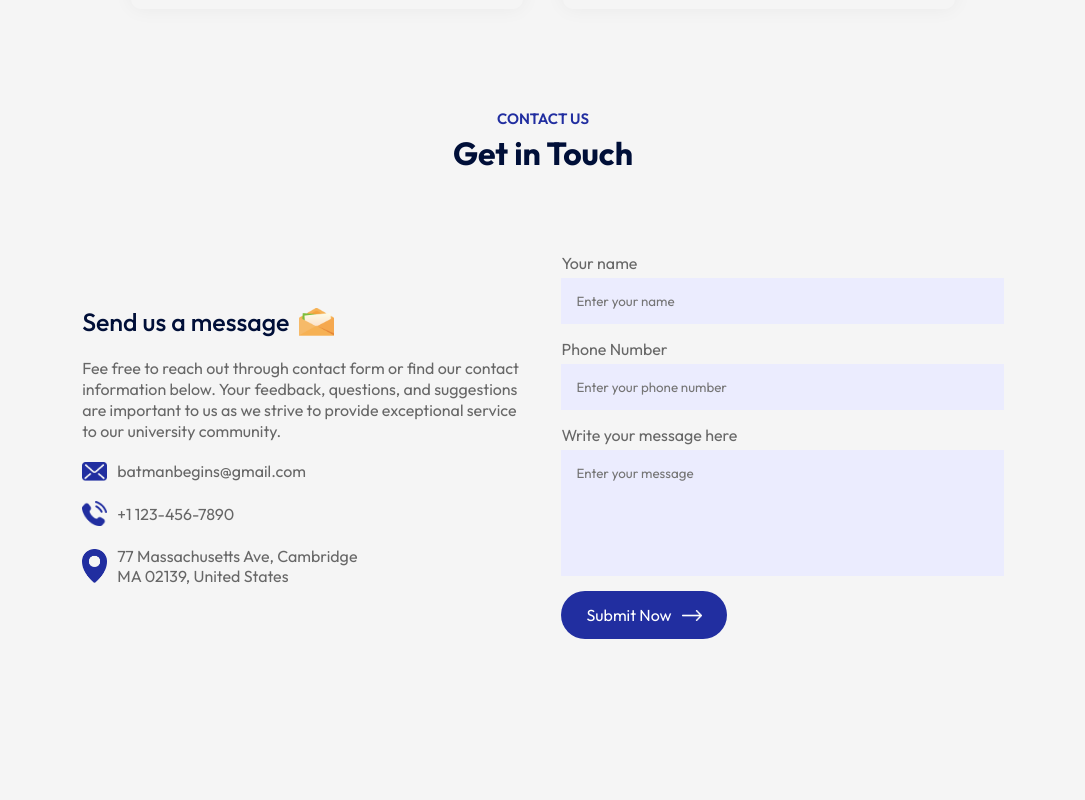
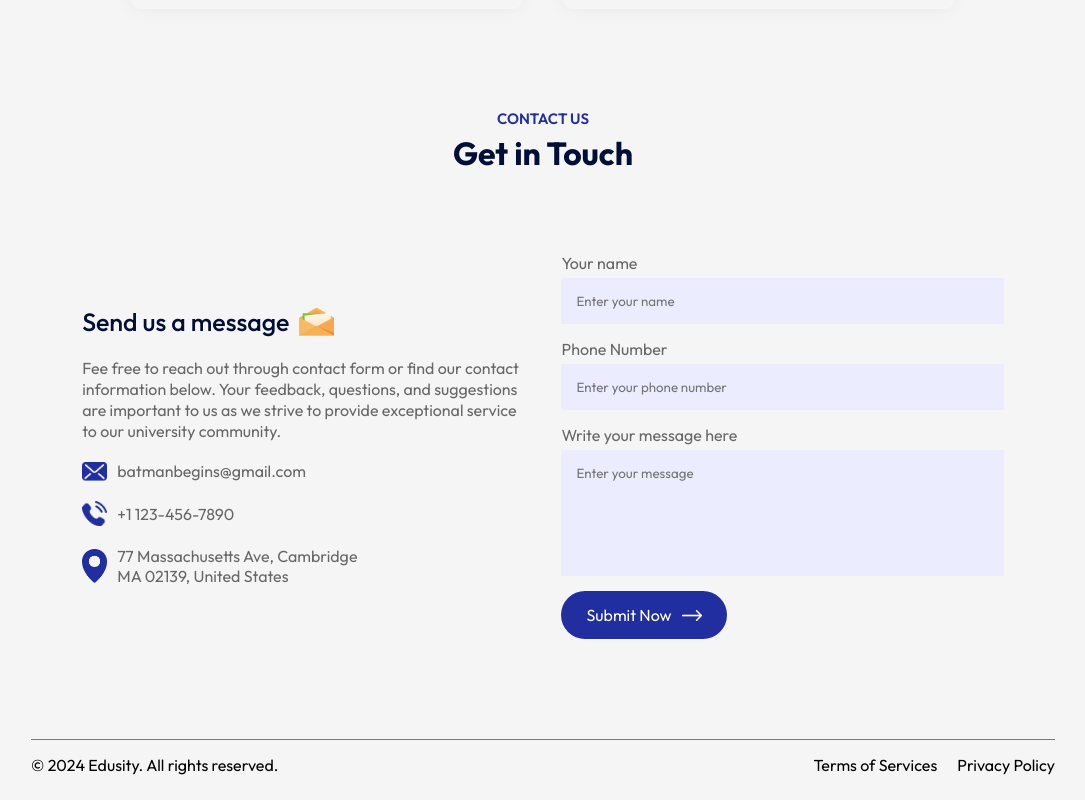
Before and after one commit to fudailzafar/University-Website-React, a React (Vite) app: page / in a window 1280 px wide. Shown: the part 2560-3360 px from the top of the page, without its empty margins (97-1182 px from the left). Before the commit the page ends 3299 px from the top, so only its background shows below. Built offline with nearby package versions, Linux system fonts and the light colour scheme.

Commit message:
Footer component

```diff
--- a/src/App.jsx
+++ b/src/App.jsx
@@ -7,6 +7,7 @@
 import Campus from "./components/campus/campus";
 import Testimonials from "./components/testimonials/Testimonials";
 import Contact from "./components/contact/Contact";
+import Footer from "./components/footer/Footer";
 
 const App = () => {
   return (
@@ -23,6 +24,7 @@
         <Testimonials />
         <Title subTitle="Contact Us" title="Get in Touch" />
         <Contact />
+        <Footer />
       </div>
     </div>
   );
--- /dev/null
+++ b/src/components/footer/Footer.css
@@ -0,0 +1,14 @@
+.footer {
+  margin: 10px auto;
+  display: flex;
+  align-items: center;
+  justify-content: space-between;
+  border-top: 1px solid #797979;
+  padding: 15px 0;
+}
+
+.footer ul li {
+  list-style: none;
+  display: inline-block;
+  margin-left: 20px;
+}
--- /dev/null
+++ b/src/components/footer/Footer.jsx
@@ -0,0 +1,16 @@
+import React from "react";
+import "./Footer.css";
+
+const Footer = () => {
+  return (
+    <div className="footer">
+      <p>© 2024 Edusity. All rights reserved.</p>
+      <ul>
+        <li>Terms of Services</li>
+        <li>Privacy Policy</li>
+      </ul>
+    </div>
+  );
+};
+
+export default Footer;
```
